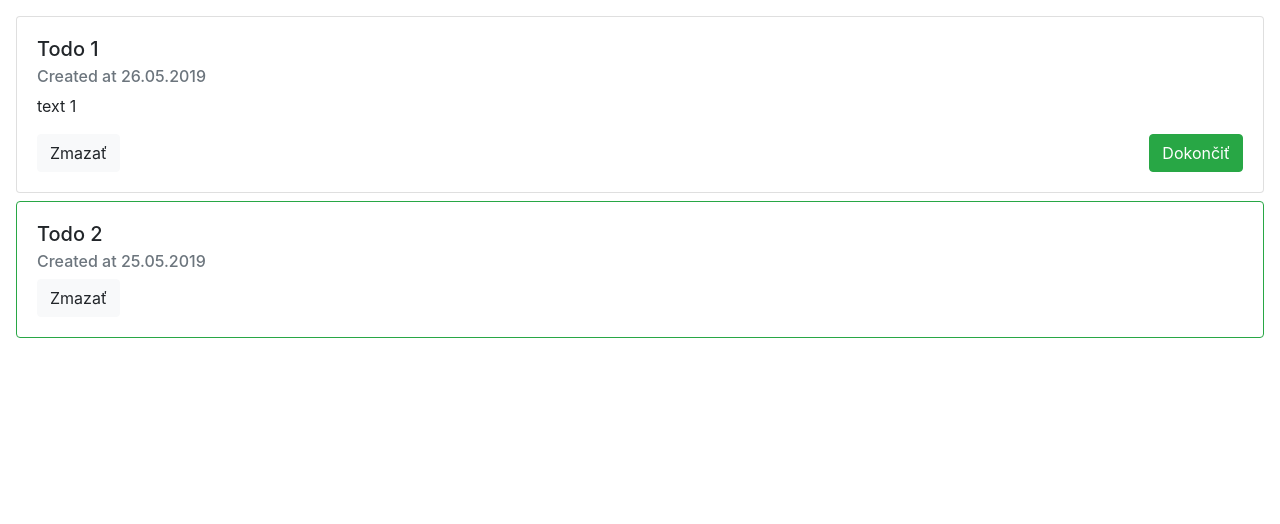
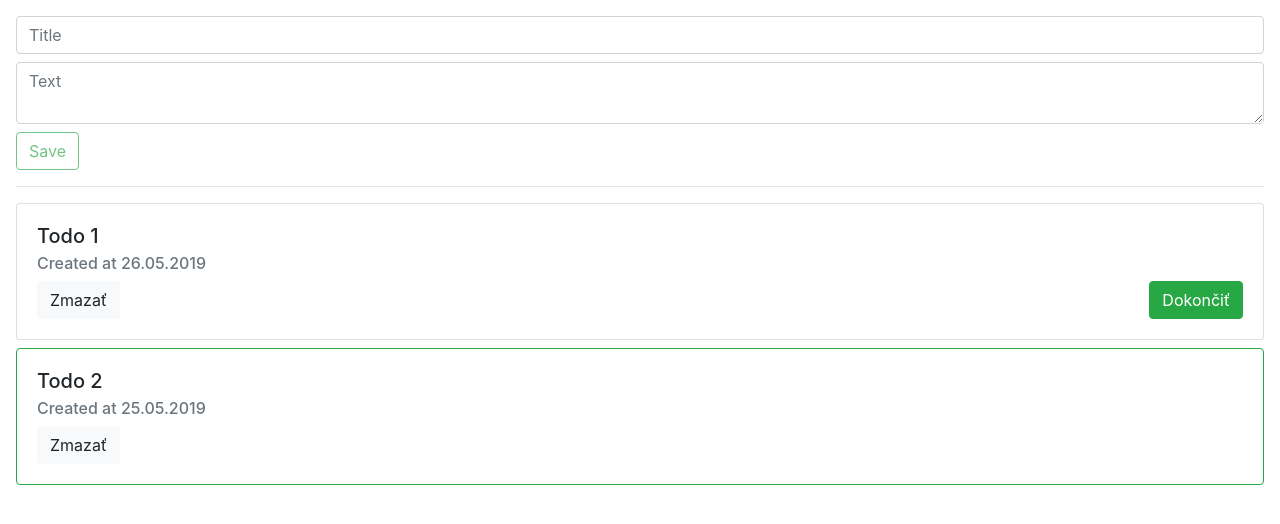
Before and after one commit to DJanoskova/itacademy-todoapp, a React (Create React App) app: page / in a window 1280 px wide. Shown: the top 524 px of the page. Built offline with nearby package versions, Linux system fonts and the light colour scheme.

Commit message:
add forms

```diff
--- a/package.json
+++ b/package.json
@@ -4,6 +4,7 @@
   "private": true,
   "dependencies": {
     "bootstrap": "^4.3.1",
+    "moment": "^2.24.0",
     "react": "^16.8.6",
     "react-dom": "^16.8.6",
     "react-scripts": "3.0.1"
--- /dev/null
+++ b/src/AddTodo.js
@@ -0,0 +1,59 @@
+import React, { Component } from "react";
+
+class AddTodo extends Component {
+  state = {
+    title: "",
+    text: ""
+  };
+
+  handleSubmit = event => {
+    event.preventDefault();
+    this.props.onAdd(this.state);
+    this.setState({
+      title: '',
+      text: ''
+    })
+  };
+
+  handleChange = event => {
+    const { name, value } = event.target;
+    this.setState({
+      [name]: value
+    });
+  };
+
+  render() {
+    const { title, text } = this.state;
+
+    return (
+      <form onSubmit={this.handleSubmit}>
+        <input
+          name="title"
+          type="text"
+          value={title}
+          onChange={this.handleChange}
+          className="form-control mb-2"
+          placeholder="Title"
+          required
+        />
+        <textarea
+          name="text"
+          value={text}
+          onChange={this.handleChange}
+          className="form-control mb-2"
+          placeholder="Text"
+        />
+
+        <button
+          type="submit"
+          className="btn btn-outline-success"
+          disabled={!title}
+        >
+          Save
+        </button>
+      </form>
+    );
+  }
+}
+
+export default AddTodo;
--- a/src/App.js
+++ b/src/App.js
@@ -1,18 +1,59 @@
-import React from 'react';
+import React, { Component } from 'react';
+import moment from 'moment';
 
 import Todo from './Todo';
+import AddTodo from './AddTodo';
 
-function App() {
-  return (
-    <div className="App p-3">
-      <Todo title="Todo 1" createdAt="26.05.2019">
-        text 1
-      </Todo>
+class App extends Component {
+  state = {
+    todos: [
+      {
+        title: 'Todo 1',
+        createdAt: '26.05.2019',
+        finished: false,
+        text: 'text 1'
+      },
+      {
+        title: 'Todo 2',
+        createdAt: '25.05.2019',
+        finished: true,
+        text: `
+        <ul>
+        <li>Item 1</li>
+        <li>Item 2</li>
+        </ul>
+        `
+      }
+    ]
+  }
 
-      <Todo title="Todo 2" createdAt="25.05.2019" finished={true}>
-      </Todo>
-    </div>
-  );
+  addTodo = todo => {
+    const newTodo = {
+      ...todo,
+      finished: false,
+      createdAt: moment().format('DD.MM.YYYY')
+    }
+    this.setState(prevState => {
+      return {
+        todos: prevState.todos.concat(newTodo)
+      }
+    })
+  }
+
+  render () {
+    const todos = this.state.todos;
+    return (
+      <div className="App p-3">
+        <AddTodo onAdd={this.addTodo} />
+        <hr />
+        {todos.map(todoData => {
+          return (
+            <Todo todo={todoData} />
+          )
+        })}
+      </div>
+    );
+  }
 }
 
 export default App;
--- a/src/Todo.js
+++ b/src/Todo.js
@@ -4,17 +4,17 @@ import TodoButtons from './TodoButtons';
 
 class Todo extends Component {
   renderText = () => {
-    const { children } = this.props;
-    if (!children) return null;
+    const { text } = this.props;
+    if (!text) return null;
     return (
-      <p className="card-text">
-        {children}
-      </p>
+      <div className="card-text">
+        {text}
+      </div>
     )
   };
 
   render() {
-    const { createdAt, title, finished } = this.props;
+    const { createdAt, title, finished } = this.props.todo;
     let classes = 'card';
     if (finished) classes += ' border-success';
 
@@ -29,7 +29,7 @@ class Todo extends Component {
               Created at {createdAt}
             </h6>
             {this.renderText()}
-            <TodoButtons todo={this.props} />
+            <TodoButtons todo={this.props.todo} />
           </div>
         </div>
       </div>
```
Also changed, not shown: 1 other file (tests, documents, lock files or other folders).
